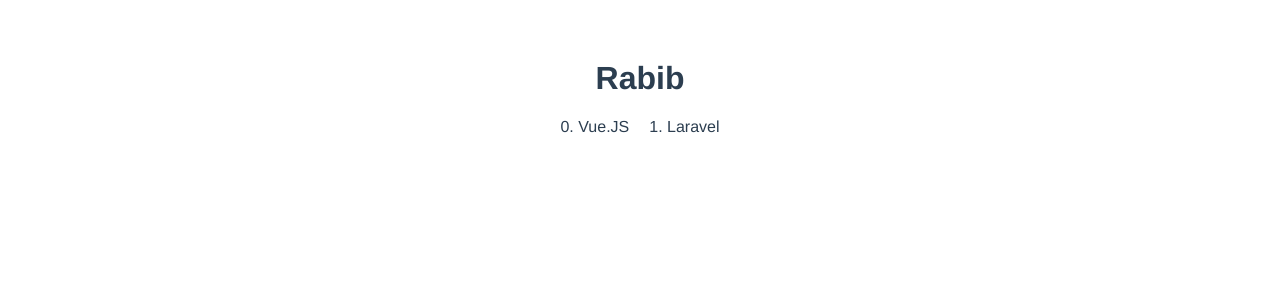
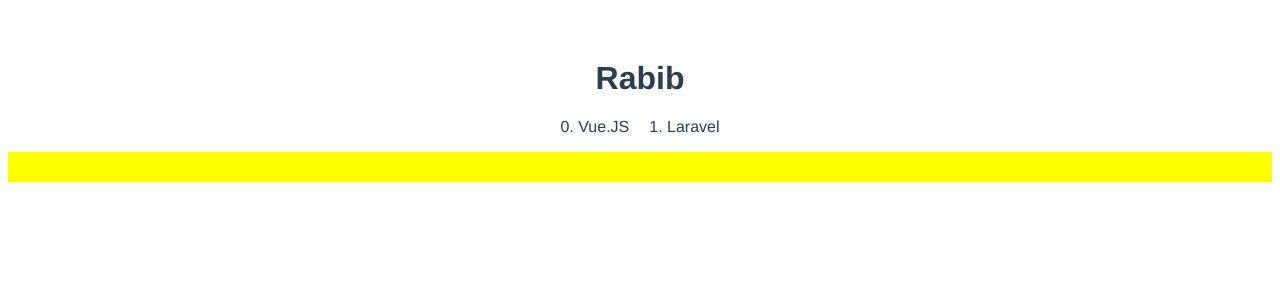
Before and after one commit to rabibsust/todo-app, a Vue app: page / in a window 1280 px wide. Shown: the top 300 px of the page. Built offline with nearby package versions, Linux system fonts and the light colour scheme.

Commit message:
CSS class binding

```diff
--- a/public/style.css
+++ b/public/style.css
@@ -15,3 +15,9 @@
 body{
     background-color: cadetblue;
 }
+
+.alert {
+    background-color: yellow;
+    width:100%;
+    height: 30px;
+}
--- a/src/components/Skills.vue
+++ b/src/components/Skills.vue
@@ -7,7 +7,9 @@
         <ul>
             <li v-for="(data, index) in skills" :key='index'>{{ index }}. {{ data.skill }}</li>
         </ul>
+        <div v-bind:class="alertObject"></div>
     </div>
+
 <!--      <p v-if="skills.length >= 1">You have more than one skill</p>
       <p v-else>You have less than or equal to one skill</p>-->
   </div>
@@ -23,7 +25,10 @@
           skills: [
               { "skill": "Vue.JS" },
               { "skill": "Laravel" }
-          ]
+          ],
+          alertObject: {
+            alert: true,
+          }
       }
   }
 }
@@ -31,5 +36,4 @@
 
 <!-- Add "scoped" attribute to limit CSS to this component only -->
 <style src="../../public/style.css" scoped>
-
 </style>
```
